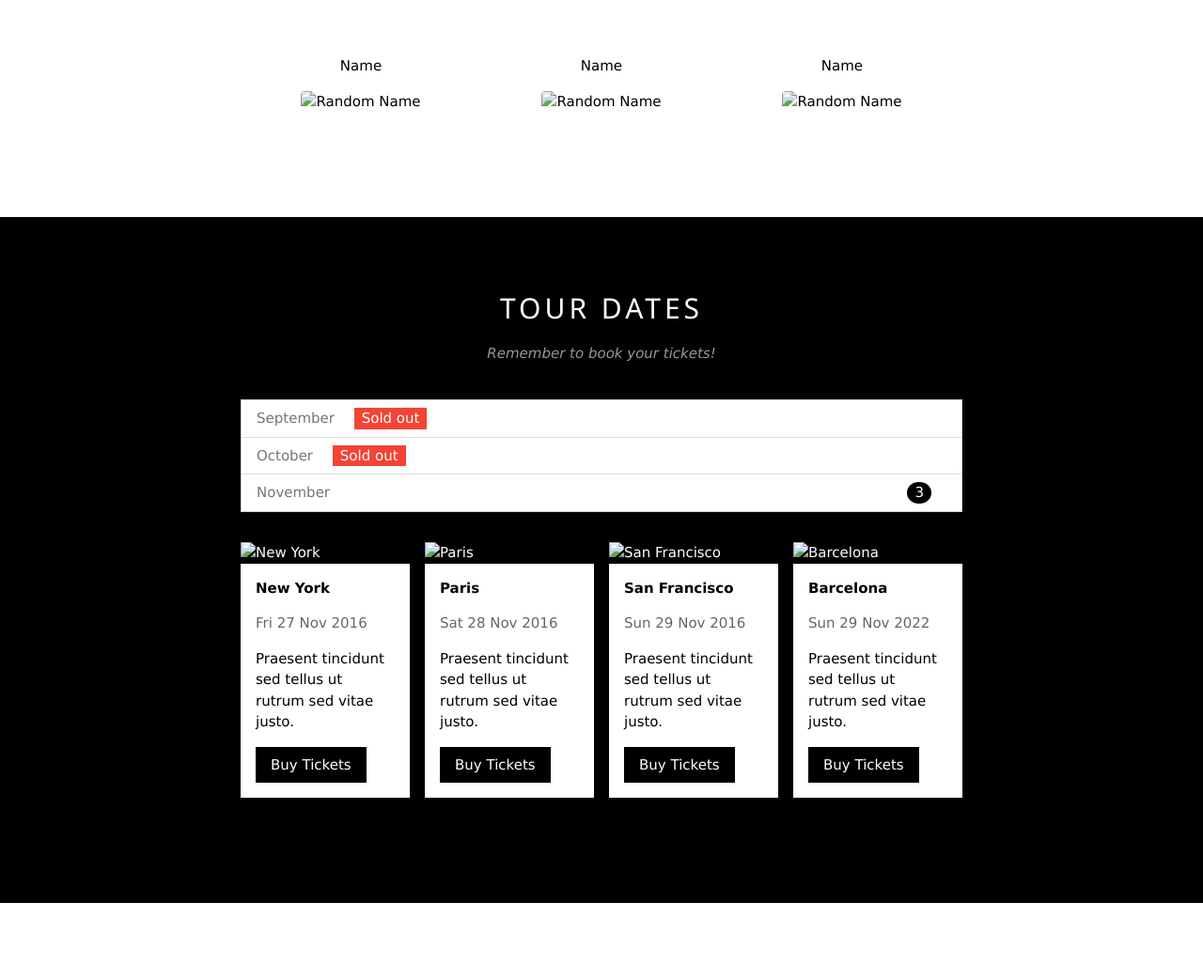
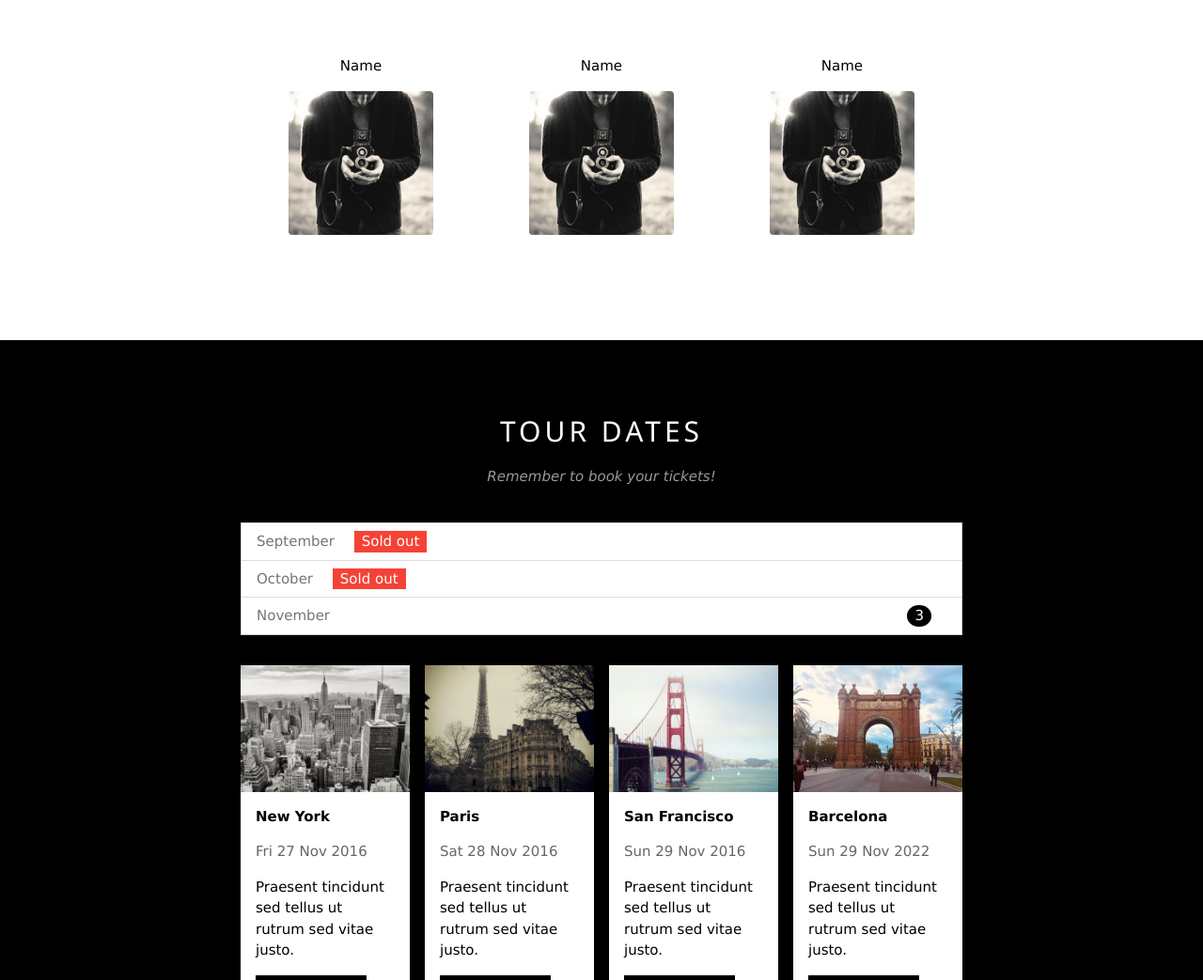
Before and after one commit to hieubui17b8/WebtemplateExam, a plain HTML site: page index.html in a window 1280 px wide. Shown: the part 1018-2061 px from the top of the page at 94% size. Drawn offline with nearby package versions, Linux system fonts and the light colour scheme; the site is published under a folder, as on GitHub Pages, so addresses that start at the root find nothing.

Commit message:
Update index.html

```diff
--- a/index.html
+++ b/index.html
@@ -65,15 +65,15 @@
     <div class="w3-row w3-padding-32">
       <div class="w3-third">
         <p>Name</p>
-        <img src="/w3images/bandmember.jpg" class="w3-round w3-margin-bottom" alt="Random Name" style="width:60%">
+        <img src="./w3images/bandmember.jpg" class="w3-round w3-margin-bottom" alt="Random Name" style="width:60%">
       </div>
       <div class="w3-third">
         <p>Name</p>
-        <img src="/w3images/bandmember.jpg" class="w3-round w3-margin-bottom" alt="Random Name" style="width:60%">
+        <img src="./w3images/bandmember.jpg" class="w3-round w3-margin-bottom" alt="Random Name" style="width:60%">
       </div>
       <div class="w3-third">
         <p>Name</p>
-        <img src="/w3images/bandmember.jpg" class="w3-round" alt="Random Name" style="width:60%">
+        <img src="./w3images/bandmember.jpg" class="w3-round" alt="Random Name" style="width:60%">
       </div>
     </div>
   </div>
@@ -92,7 +92,7 @@
 
       <div class="w3-row-padding w3-padding-32" style="margin:0 -16px">
         <div class="w3-third w3-margin-bottom" style="width: 25%;">
-          <img src="/w3images/newyork.jpg" alt="New York" style="width:100%" class="w3-hover-opacity">
+          <img src="./w3images/newyork.jpg" alt="New York" style="width:100%" class="w3-hover-opacity">
           <div class="w3-container w3-white">
             <p><b>New York</b></p>
             <p class="w3-opacity">Fri 27 Nov 2016</p>
@@ -101,7 +101,7 @@
           </div>
         </div>
         <div class="w3-third w3-margin-bottom" style="width: 25%;">
-          <img src="/w3images/paris.jpg" alt="Paris" style="width:100%" class="w3-hover-opacity">
+          <img src="./w3images/paris.jpg" alt="Paris" style="width:100%" class="w3-hover-opacity">
           <div class="w3-container w3-white">
             <p><b>Paris</b></p>
             <p class="w3-opacity">Sat 28 Nov 2016</p>
@@ -110,7 +110,7 @@
           </div>
         </div>
         <div class="w3-third w3-margin-bottom" style="width: 25%;">
-          <img src="/w3images/sanfran.jpg" alt="San Francisco" style="width:100%" class="w3-hover-opacity">
+          <img src="./w3images/sanfran.jpg" alt="San Francisco" style="width:100%" class="w3-hover-opacity">
           <div class="w3-container w3-white">
             <p><b>San Francisco</b></p>
             <p class="w3-opacity">Sun 29 Nov 2016</p>
@@ -119,7 +119,7 @@
           </div>
         </div>
         <div class="w3-third w3-margin-bottom" style="width: 25%;">
-            <img src="/w3images/barca.jpg" alt="Barcelona" style="width:100%" class="w3-hover-opacity">
+            <img src="./w3images/barca.jpg" alt="Barcelona" style="width:100%" class="w3-hover-opacity">
             <div class="w3-container w3-white">
               <p><b>Barcelona</b></p>
               <p class="w3-opacity">Sun 29 Nov 2022</p>
@@ -158,7 +158,7 @@
     <div class="w3-row w3-padding-32">
 
       <div class="w3-col m6">
-        <form action="/action_page.php" target="_blank">
+        <form action="./action_page.php" target="_blank">
           <div class="w3-row-padding" style="margin:0 -16px 8px -16px">
             <div class="w3-half">
               <input class="w3-input w3-border" type="text" placeholder="Name" required name="Name">
```
